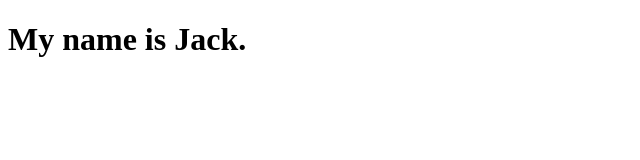
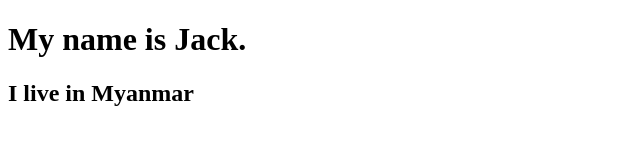
Before and after one commit to Leo-13579-svg/Leo-13579-svg.github.io, a plain HTML site: page index.html in a window 1280 px wide. Shown: the whole page, without its empty margins (0-640 px from the left). Drawn offline with Linux system fonts and the light colour scheme.

Commit message:
adding address

```diff
--- a/index.html
+++ b/index.html
@@ -7,5 +7,6 @@
 </head>
 <body>
     <h1>My name is Jack.</h1>
+    <h2>I live in Myanmar </h2>
 </body>
 </html>
```
